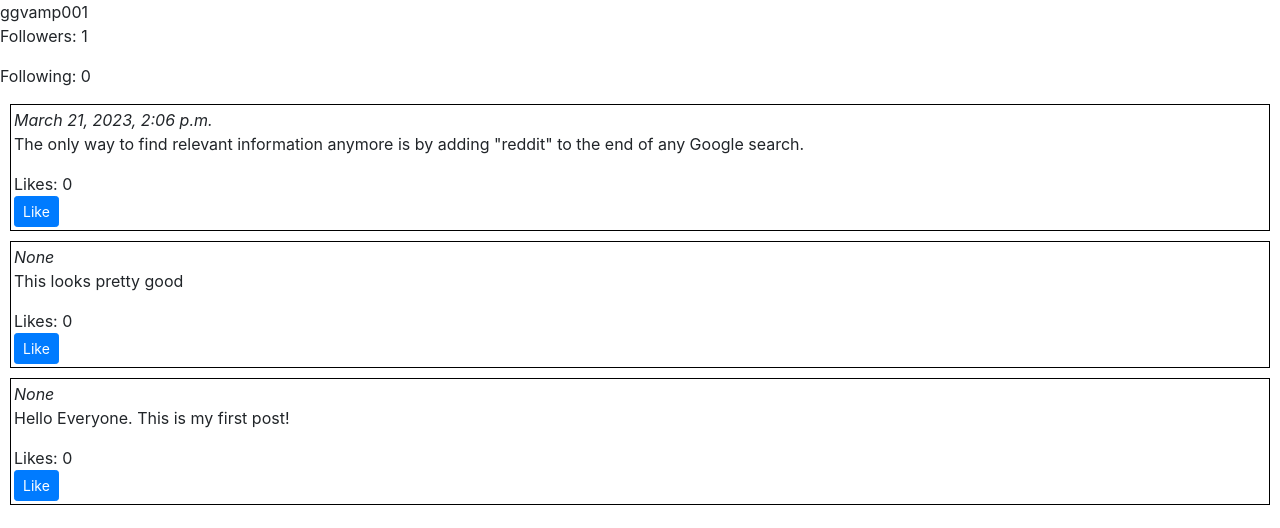
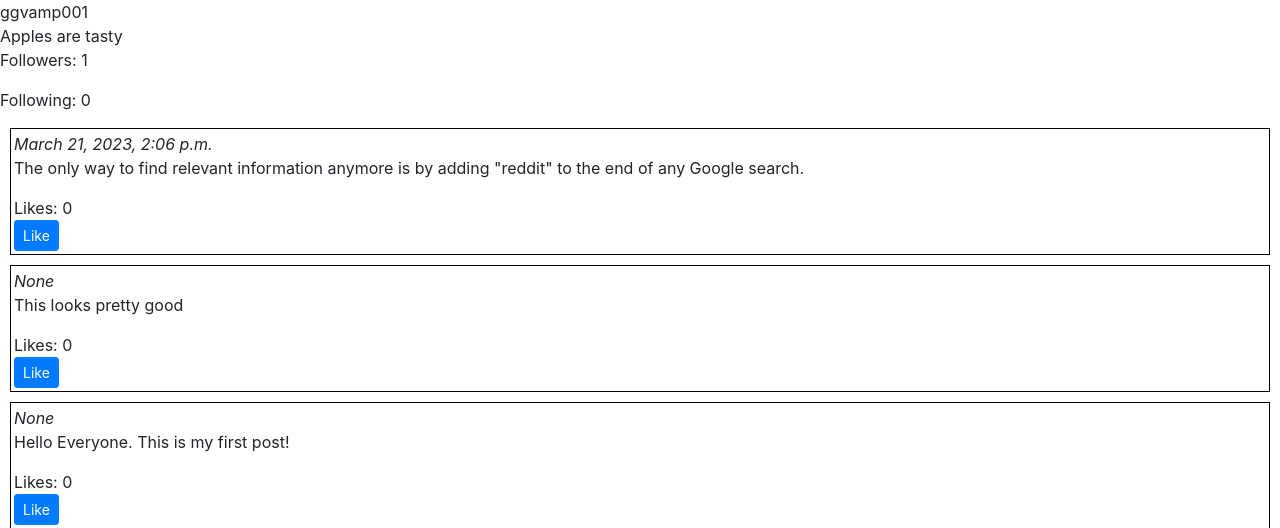
Before and after one commit to suryaanshrai/network, a Django app: a page that uses network/templates/network/userpage.html in a window 1280 px wide. Shown: the part 56-584 px from the top of the page. Run offline with Django 3.2, Linux system fonts and the light colour scheme; a user stored in the database is signed in; data comes from the database, SQL or seed files in the repository; some libraries are stand-ins or nearby versions.

Commit message:
Tue, Mar 21, 2023, 7:59 PM +05:30

```diff
--- a/network/templates/network/userpage.html
+++ b/network/templates/network/userpage.html
@@ -4,6 +4,11 @@
 {% block body %}
     <div>
         {{username}}
+    </div>
+    <div>
+        {% if user.is_authenticated and user.username != username %}
+        Apples are tasty
+        {% endif %}
     </div>
     <div>
         <p>Followers: {{followers}}</p> <p>Following: {{following}}</p>
```
